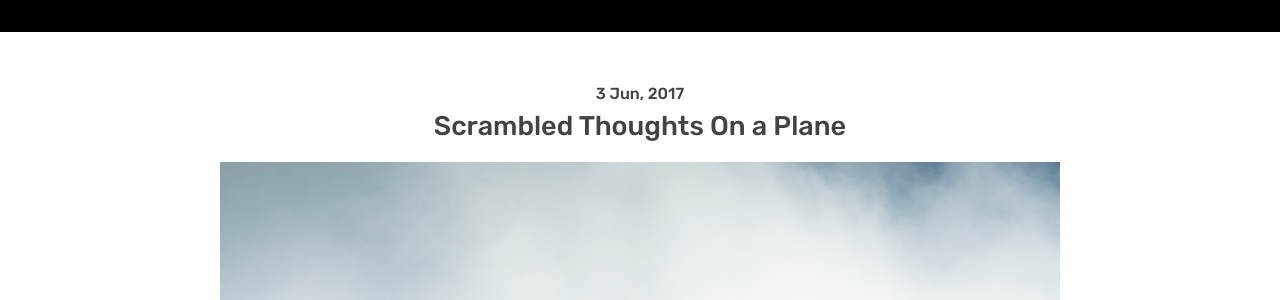
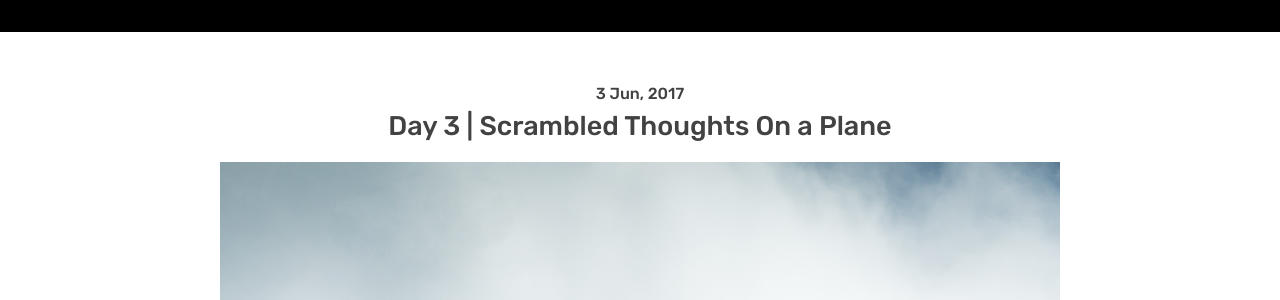
Before and after one commit to irenealgi/readbelow, a Jekyll site: the page built from _posts/2017-06-03-scrambled-thoughts-on-a-plane.md, in a window 1280 px wide. Shown: the part 168-468 px from the top of the page. Built offline with Jekyll 4.4.1, drawn with Linux system fonts in a browser that asks for light colours.

Commit message:
Update from Forestry.io - 2017-06-03-scrambled-thoughts-on-a-plane.md

```diff
--- a/_posts/2017-06-03-scrambled-thoughts-on-a-plane.md
+++ b/_posts/2017-06-03-scrambled-thoughts-on-a-plane.md
@@ -1,10 +1,11 @@
 ---
-title: Scrambled Thoughts On a Plane
+title: Day 3 | Scrambled Thoughts On a Plane
 date: '2017-06-03T15:06:49+00:00'
 label: ''
 tag_list: []
 image/file_upload: []
 layout: post
+image: []
 ---
 
 
```
